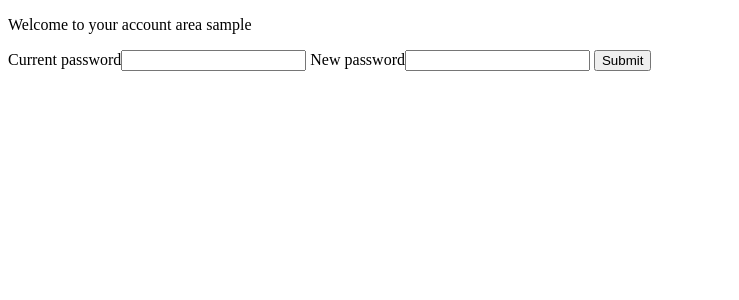
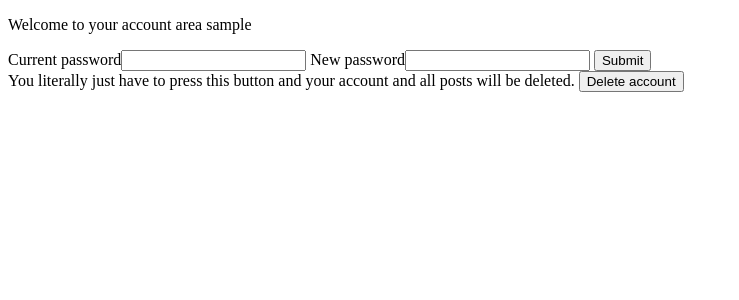
Before and after one commit to benhurst1/journal_app, a Flask app: page /account in a window 1280 px wide. Shown: the part 26-326 px from the top of the page, without its empty margins (0-739 px from the left). Run offline with Flask 3, Linux system fonts and the light colour scheme; the visitor is signed in with stand-in values (Sample User, id 1); some libraries are stand-ins or nearby versions.

Commit message:
delete accounts

```diff
--- a/app.py
+++ b/app.py
@@ -110,5 +110,13 @@ def change_password():
     return redirect("/account")
 
 
+@app.route("/deleteaccount", methods=["POST"])
+def deleteaccount():
+    PostRepository(DatabaseConnection()).delete_all(session["user_id"])
+    UserRespository(DatabaseConnection()).delete_account(session["user_id"])
+    session.pop("user_id", default=None)
+    return redirect("/")
+
+
 if __name__ == "__main__":
     app.run(debug=True, port=5000)
--- a/lib/post/post_repository.py
+++ b/lib/post/post_repository.py
@@ -32,3 +32,6 @@ class PostRepository:
         self._connection.execute(
             """UPDATE posts SET published = NOT published WHERE id = %s""", [post_id]
         )
+
+    def delete_all(self, user_id):
+        self._connection.execute("""DELETE FROM posts WHERE user_id = %s""", [user_id])
--- a/lib/user/user_repository.py
+++ b/lib/user/user_repository.py
@@ -23,3 +23,6 @@ class UserRespository:
             """UPDATE users SET password = %s WHERE id = %s AND username = %s AND password = %s""",
             [new_password, user.id, user.username, user.password],
         )
+
+    def delete_account(self, user_id):
+        self._connection.execute("""DELETE FROM users WHERE id = %s""", [user_id])
--- a/templates/account.html
+++ b/templates/account.html
@@ -16,6 +16,11 @@
 
       <input type="submit" value="Submit" />
     </form>
+    <form action="/deleteaccount" method="post">
+      You literally just have to press this button and your account and all
+      posts will be deleted.
+      <input type="submit" value="Delete account" />
+    </form>
     {% endif %}
   </body>
 </html>
```
